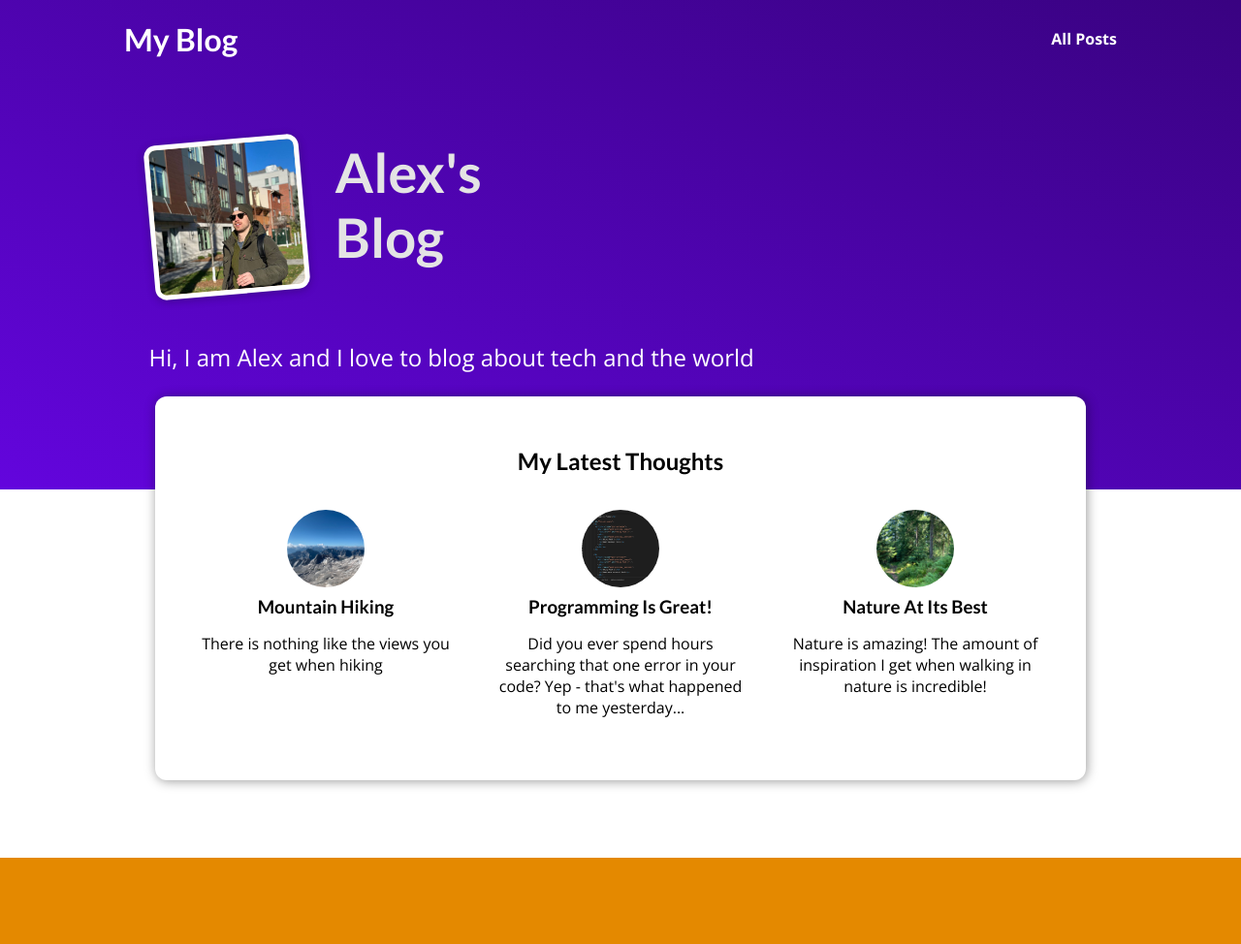
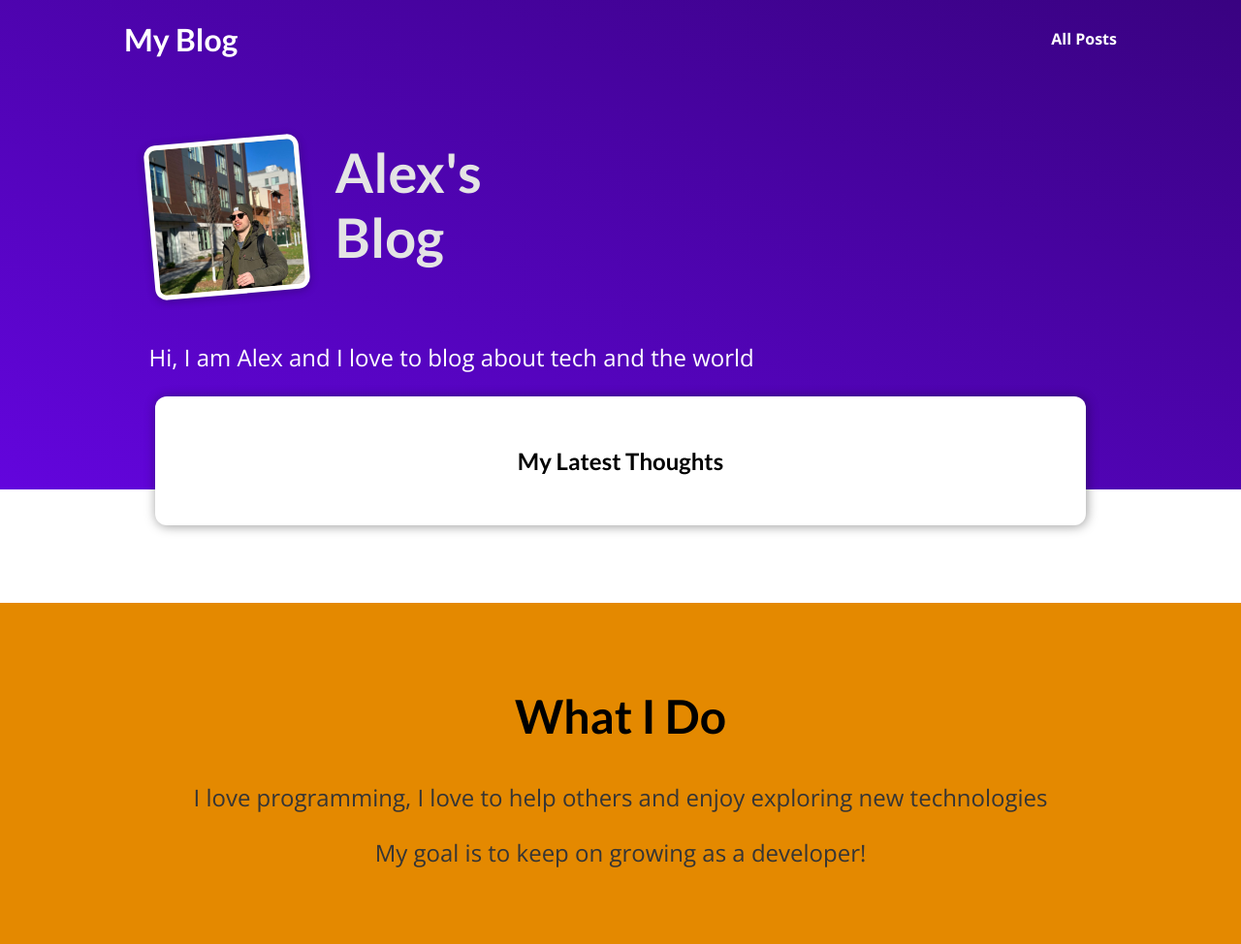
Before and after one commit to sanyadrian/blog, a Django app: page / in a window 1280 px wide. Shown: the top 974 px of the page at 97% size. After the commit the page ends 895 px from the top, so only its background shows below. Run offline with Django 3.2, Linux system fonts and the light colour scheme; data that the repository does not hold is empty.

Commit message:
Working on logic, changing views

```diff
--- a/blog/templates/blog/include/post.html
+++ b/blog/templates/blog/include/post.html
@@ -2,7 +2,7 @@
 <li>
     <article class="post">
         <a href="{%url "post-detail-page" post.slug %}">
-            <img src="{%static "blog/images/"|add:post.image%}" alt="{{ post.title }}" />
+            <img src="{%static "blog/images/"|add:post.image_name%}" alt="{{ post.title }}" />
             <div class="post__content">
                 <h3>{{ post.title }}</h3>
                 <p>
--- a/blog/views.py
+++ b/blog/views.py
@@ -1,70 +1,15 @@
 from datetime import date
 from django.shortcuts import render
+from .models import Post
 all_posts = [
-    {
-        "slug" : "hike-in-the-mountains",
-        "image": "mountains.jpg",
-        "author" : "Oleksandr",
-        "date": date(2024, 8, 23),
-        "title": "Mountain Hiking",
-        "excerpt": "There is nothing like the views you get when hiking",
-        "content": """
-            Lorem Ipsum is simply dummy text of the printing and typesetting industry. Lorem Ipsum has been the industry's standard dummy
-            text ever since the 1500s, when an unknown printer took a galley of type and scrambled it
-            to make a type specimen book. It has survived not only five centuries, but also the leap into electronic typesetting, remaining
-            essentially unchanged. It was popularised in the 1960s with the release of Letraset sheets containing Lorem Ipsum passages, and more recently
-            with desktop publishing software like Aldus PageMaker including versions of Lorem Ipsum.
-        """
-    },
-    {
-        "slug": "programming-is-fun",
-        "image": "coding.jpg",
-        "author": "Oleksandr",
-        "date": date(2024, 7, 10),
-        "title": "Programming Is Great!",
-        "excerpt": "Did you ever spend hours searching that one error in your code? Yep - that's what happened to me yesterday...",
-        "content": """
-          Lorem ipsum dolor sit amet consectetur adipisicing elit. Officiis nobis
-          aperiam est praesentium, quos iste consequuntur omnis exercitationem quam
-          velit labore vero culpa ad mollitia? Quis architecto ipsam nemo. Odio.
 
-          Lorem ipsum dolor sit amet consectetur adipisicing elit. Officiis nobis
-          aperiam est praesentium, quos iste consequuntur omnis exercitationem quam
-          velit labore vero culpa ad mollitia? Quis architecto ipsam nemo. Odio.
+]
 
-          Lorem ipsum dolor sit amet consectetur adipisicing elit. Officiis nobis
-          aperiam est praesentium, quos iste consequuntur omnis exercitationem quam
-          velit labore vero culpa ad mollitia? Quis architecto ipsam nemo. Odio.
-        """
-    },
-    {
-        "slug": "into-the-woods",
-        "image": "woods.jpg",
-        "author": "Oleksandr",
-        "date": date(2023, 8, 5),
-        "title": "Nature At Its Best",
-        "excerpt": "Nature is amazing! The amount of inspiration I get when walking in nature is incredible!",
-        "content": """
-          Lorem ipsum dolor sit amet consectetur adipisicing elit. Officiis nobis
-          aperiam est praesentium, quos iste consequuntur omnis exercitationem quam
-          velit labore vero culpa ad mollitia? Quis architecto ipsam nemo. Odio.
-
-          Lorem ipsum dolor sit amet consectetur adipisicing elit. Officiis nobis
-          aperiam est praesentium, quos iste consequuntur omnis exercitationem quam
-          velit labore vero culpa ad mollitia? Quis architecto ipsam nemo. Odio.
-
-          Lorem ipsum dolor sit amet consectetur adipisicing elit. Officiis nobis
-          aperiam est praesentium, quos iste consequuntur omnis exercitationem quam
-          velit labore vero culpa ad mollitia? Quis architecto ipsam nemo. Odio.
-        """
-    }
-]
 # Create your views here.
 def starting_page(request):
-    sorted_posts = sorted(all_posts, key=lambda x:x['date'], reverse=True)
-
+    latest_posts = Post.objects.all().order_by("-date")[:3]
     return render(request, "blog/index.html", {
-        "posts": sorted_posts
+        "posts": latest_posts
     })
 
 def posts(request):
```
